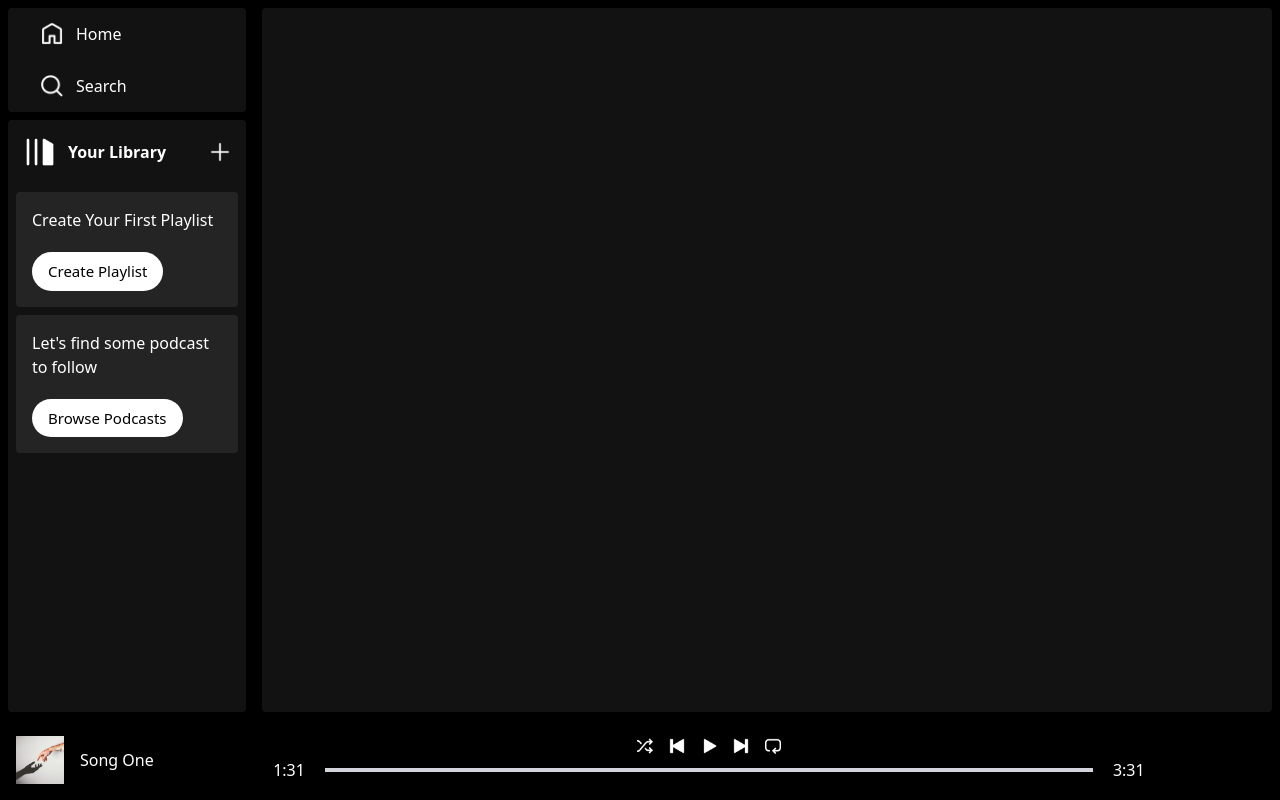
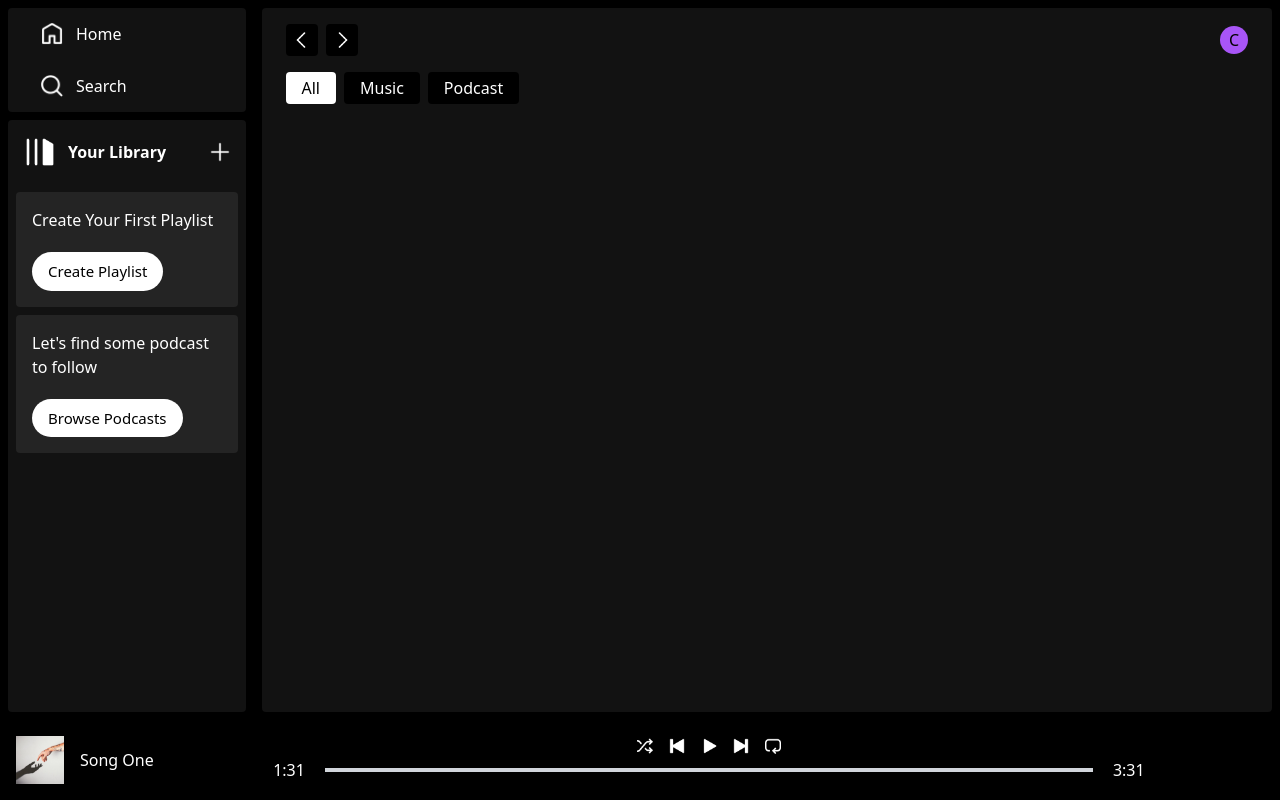
Before and after one commit to CodySt0/spotify-clone, a React (Vite) app: page / in a window 1280 px wide. Built offline with nearby package versions, Linux system fonts and the light colour scheme.

Commit message:
done with navbar

```diff
--- a/src/components/Navbar.jsx
+++ b/src/components/Navbar.jsx
@@ -1,35 +1,34 @@
 import React from "react";
 import { assets } from "../assets/assets";
 
-//Can't figure out why the nav section is not showing on screen :(
 const Navbar = () => {
   return (
     <>
-      <div className="w-full flex justify-between items-center">
+      <div className="w-full flex justify-between items-center ">
         <div className="flex items-center gap-2">
           <img
-            className="w-8 bg-black p-2 rounded-2xL cursor-pointer"
+            className="w-8 bg-black p-2 rounded cursor-pointer"
             src={assets.arrow_left}
             alt=""
           />
           <img
-            className="w-8 bg-black p-2 rounded-2xL cursor-pointer"
+            className="w-8 bg-black p-2 rounded cursor-pointer"
             src={assets.arrow_right}
             alt=""
           />
         </div>
         <div className="flex items-center gap-4">
-          <p className=" bg-purple-500 text-black flex items-center justify-center">
+          <p className=" bg-purple-500 text-black w-7 h-7 rounded-full flex items-center justify-center">
             C
           </p>
         </div>
       </div>
       <div className="flex items-center gap-2 mt-4">
-        <p className="bg-white text-black px-4 py-1 rounded-2XL cursor-pointer">
+        <p className="bg-white text-black px-4 py-1 rounded cursor-pointer">
           All
         </p>
-        <p className="bg-black px-4 py-1 rounded-2XL cursor-pointer">Music</p>
-        <p className="bg-black px-4 py-1 rounded-2XL cursor-pointer">Podcast</p>
+        <p className="bg-black px-4 py-1 rounded cursor-pointer">Music</p>
+        <p className="bg-black px-4 py-1 rounded cursor-pointer">Podcast</p>
       </div>
     </>
   );
```
Also changed, not shown: src/components/DisplayHome.jsx (+5 -4 lines).
